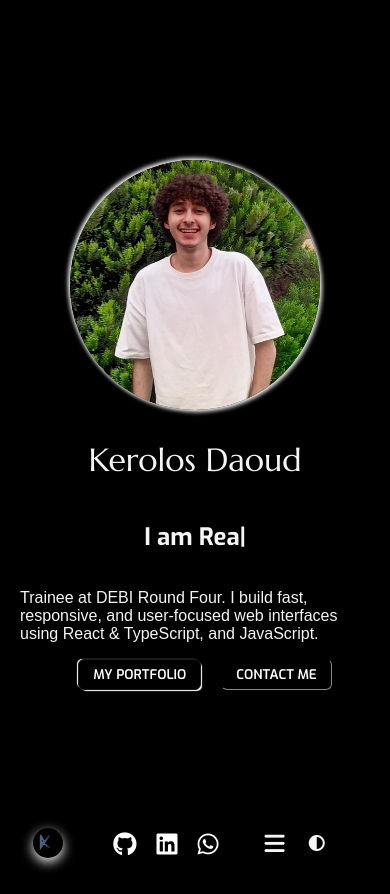
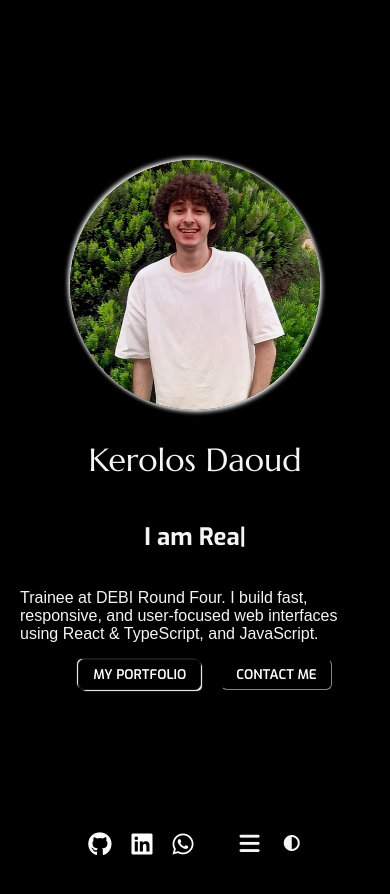
Before and after one commit to kyroll0sdaoud-creator/portfolio, a plain HTML site: page index.html in a window 390 px wide. Drawn offline with nearby package versions, Linux system fonts and the light colour scheme.

Commit message:
last update

```diff
--- a/assets/css/main.css
+++ b/assets/css/main.css
@@ -1472,11 +1472,12 @@ ul {
 
 @media (max-width:579px) {
     .professional-logo {
-        position: relative;
+        /* position: relative;
         top: -16px;
         left: -30px;
         width: 30px;
-        height: 30px;
+        height: 30px; */
+        display: none;
     }
 }
 
```
